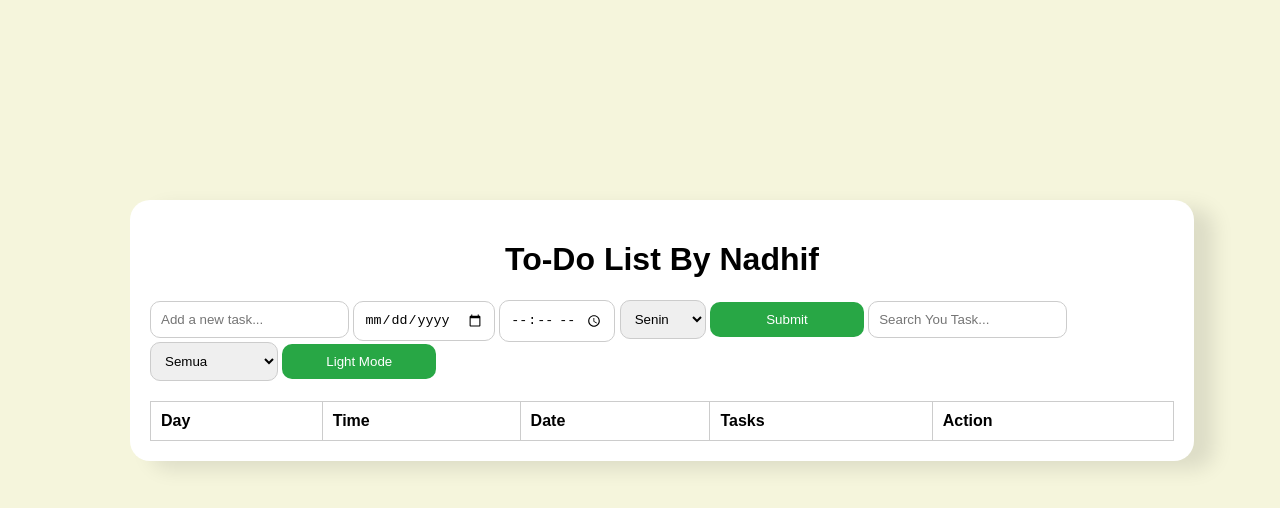
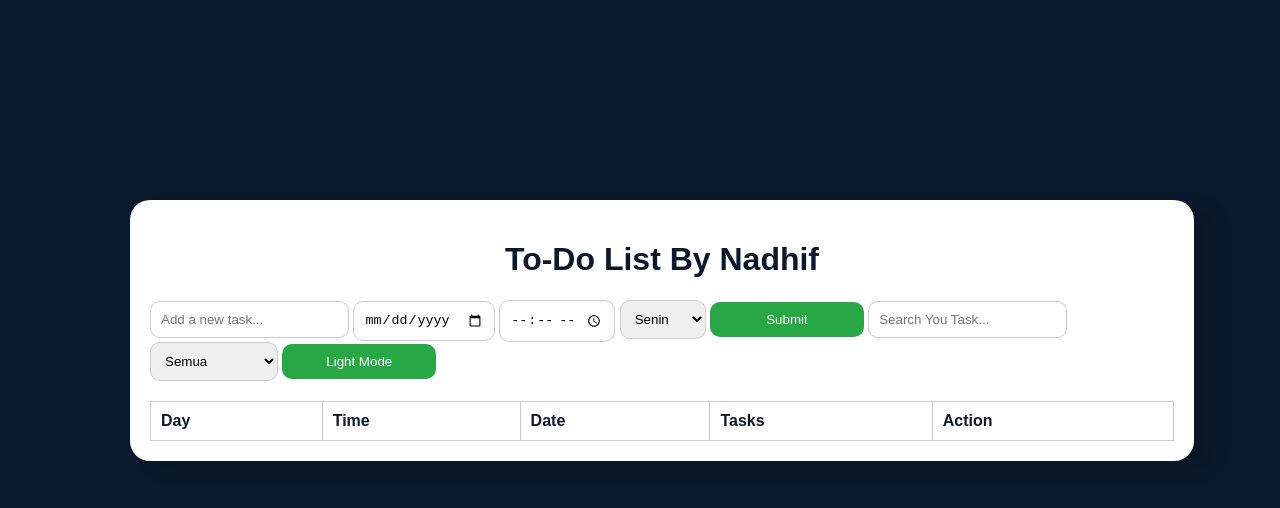
Before and after one commit to Dipsii1/To-Do-List, a plain HTML site: page index.html in a window 1280 px wide. Both pictures are taken after a click on the button "Light Mode". Drawn offline with Linux system fonts and the light colour scheme.

Commit message:
Add Fitur Light Mode

```diff
--- a/assets/script.js
+++ b/assets/script.js
@@ -172,5 +172,10 @@ function clearInput() {
 }
 
 // ===============================================================
-//  untuk Load Data kita yang ada di localstorage
+//                Light Mode and Dark Mode
 // ================================================================
+
+function DarkMode () {
+  var element = document.body;
+  element.classList.toggle("dark-mode");
+}
--- a/index.html
+++ b/index.html
@@ -29,7 +29,7 @@
             <option id="filter-selesai">Selesai</option>
             <option id="filter-belum-selesai">Belum Selesai</option>
           </select>
-          <button id="DarkMode">Light Mode</button>
+          <button onclick="DarkMode()">Light Mode</button>
 
         </div>
         <table>
--- a/style.css
+++ b/style.css
@@ -3,6 +3,7 @@
     --color-secondary: beige;
     --color-tertiary: #28a745;
     --btn-hover:#218838;
+    --dark-mode: #0B192C;
 }
 
 body {
@@ -10,6 +11,7 @@ body {
   margin: 0;
   padding: 0;
   background-color: var(--color-secondary);
+  color: var(--dark-mode);
 }
 
 .container {
@@ -74,8 +76,9 @@ button:hover {
   display: none;
 }
 
-.dark-mode body {
-  background-color: #218838;
+
+.dark-mode {
+  background-color: var(--dark-mode);
 }
 
 /* Responsive styles */
```
